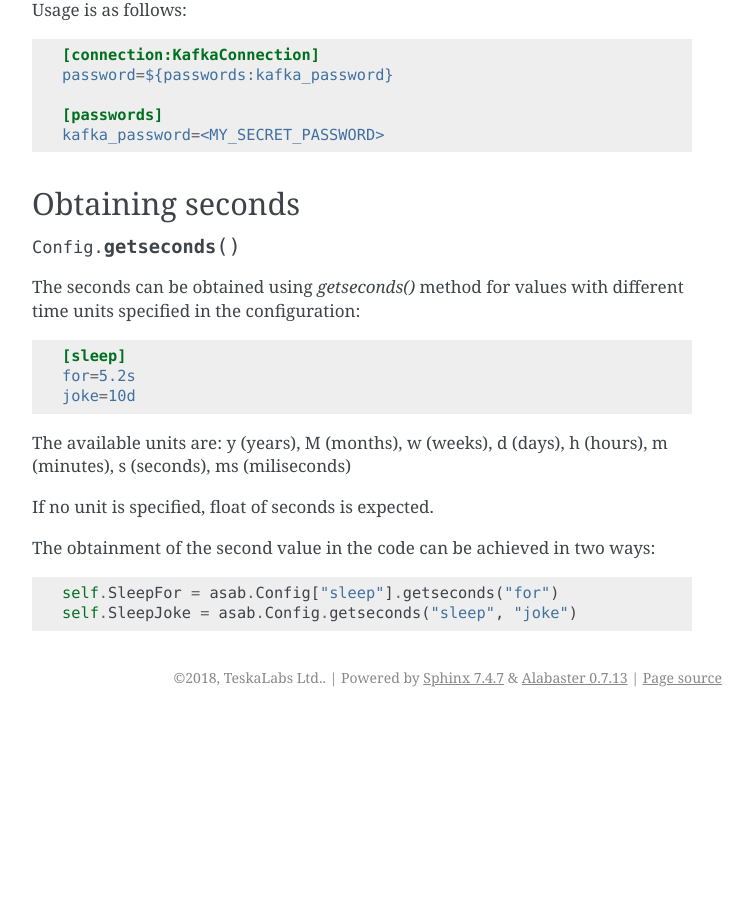
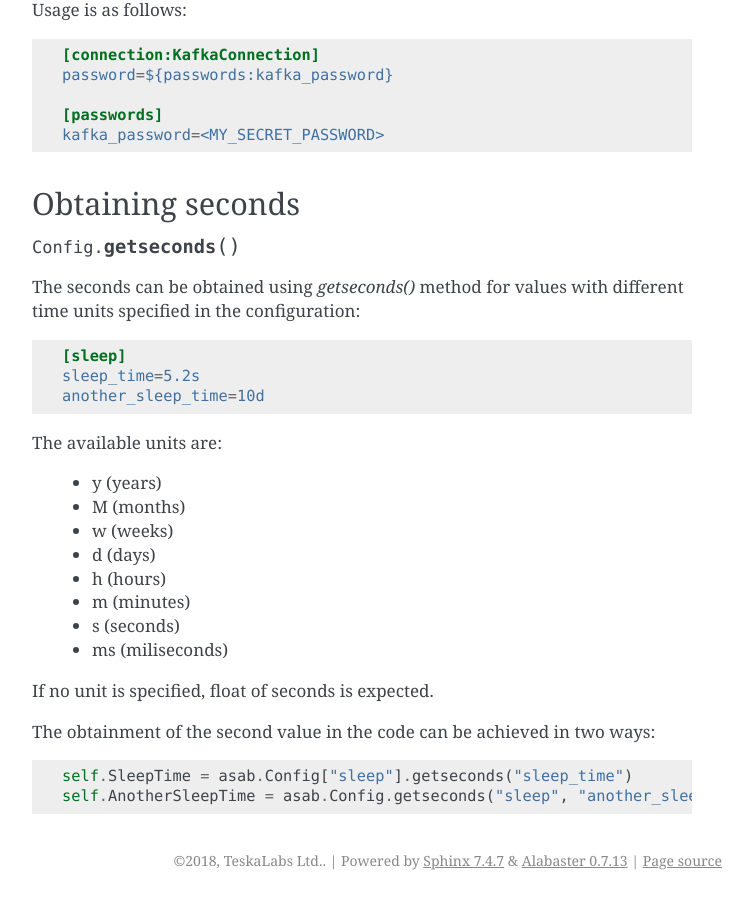
Before and after one commit to TeskaLabs/asab, a Sphinx documentation site: the page built from doc/asab/config.rst, in a window 1280 px wide and 900 px high, scrolled down 3019 px. Shown: the whole window, without its empty margins (388-1141 px from the left). Built offline with Sphinx 7.4.7, drawn with Linux system fonts in a browser that asks for light colours; before the commit the page ends 3736 px from its top, so only the background shows below that.

Commit message:
Update config.rst

```diff
--- a/doc/asab/config.rst
+++ b/doc/asab/config.rst
@@ -183,10 +183,19 @@ units specified in the configuration:
 .. code:: ini
 
 	[sleep]
-	for=5.2s
-	joke=10d
+	sleep_time=5.2s
+	another_sleep_time=10d
 
-The available units are: y (years), M (months), w (weeks), d (days), h (hours), m (minutes), s (seconds), ms (miliseconds)
+The available units are:
+
+  * y (years)
+  * M (months)
+  * w (weeks)
+  * d (days)
+  * h (hours)
+  * m (minutes)
+  * s (seconds)
+  * ms (miliseconds)
 
 If no unit is specified, float of seconds is expected.
 
@@ -194,5 +203,5 @@ The obtainment of the second value in the code can be achieved in two ways:
 
 .. code:: python
 
-	self.SleepFor = asab.Config["sleep"].getseconds("for")
-	self.SleepJoke = asab.Config.getseconds("sleep", "joke")
+	self.SleepTime = asab.Config["sleep"].getseconds("sleep_time")
+	self.AnotherSleepTime = asab.Config.getseconds("sleep", "another_sleep_time")
```
